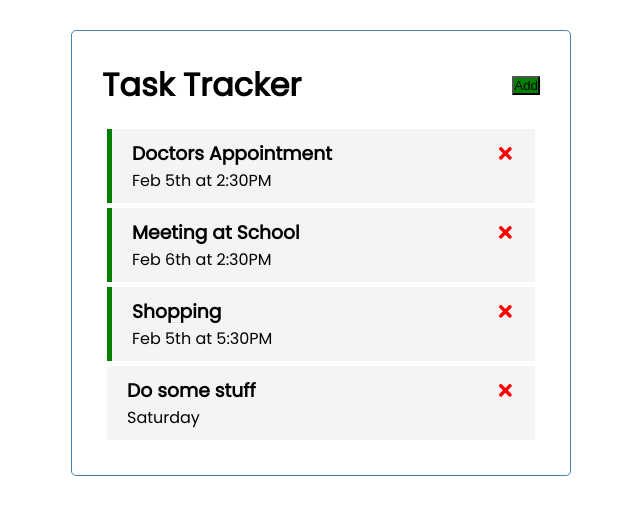
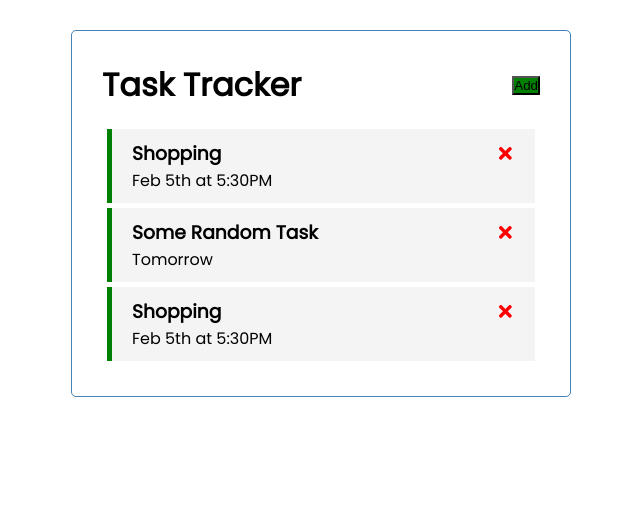
Before and after one commit to shreyansjain1407/RESTful-React-App, a React (Create React App) app: page / in a window 1280 px wide. Shown: the top 514 px of the page, without its empty margins (319-959 px from the left). Built offline with nearby package versions, Linux system fonts and the light colour scheme; data requests are answered from the project's data file.

Commit message:
Final Tweaks

```diff
--- a/db.json
+++ b/db.json
@@ -1,17 +1,5 @@
 {
   "tasks": [
-    {
-      "id": "1",
-      "text": "Doctors Appointment",
-      "day": "Feb 5th at 2:30PM",
-      "reminder": "true"
-    },
-    {
-      "id": "2",
-      "text": "Meeting at School",
-      "day": "Feb 6th at 2:30PM",
-      "reminder": "true"
-    },
     {
       "id": "3",
       "text": "Shopping",
@@ -19,10 +7,16 @@
       "reminder": "false"
     },
     {
-      "text": "Do some stuff",
-      "day": "Saturday",
-      "reminder": false,
-      "id": "B8hwQdc"
+      "text": "Some Random Task",
+      "day": "Tomorrow",
+      "reminder": true,
+      "id": "jJdmF2N"
+    },
+    {
+      "id": "4",
+      "text": "Shopping",
+      "day": "Feb 5th at 5:30PM",
+      "reminder": "false"
     }
   ]
 }
--- a/src/App.js
+++ b/src/App.js
@@ -21,9 +21,10 @@ const App = () => {
     //Fetch Tasks
     const fetchTasks = async () => {
         const response = await fetch('http://localhost:5000/tasks')
+        console.log(response)
         const data = await response.json()
 
-        // console.log(data)
+        console.log(data)
         return data
     }
 
@@ -38,6 +39,7 @@ const App = () => {
 
     //Adding a task
     const addTask = async (task) => {
+        console.log(task)
         const res = await fetch(`http://localhost:5000/tasks`,{
             method: 'POST',
             headers: {
@@ -87,6 +89,7 @@ const App = () => {
         <div className="container">
             <Header onAdd={() => setShowAdd(!showAdd)} showAdd={showAdd}/>
             {showAdd && (<AddTask onAdd={addTask}/>)}
+            {/*The above && operator is used as a ternary operator without an else block*/}
             {tasks.length?
                 (<Tasks tasks={tasks} onDelete={deleteTask} onToggle={setReminder} />)
                 : ('No Tasks To Show')}
```
